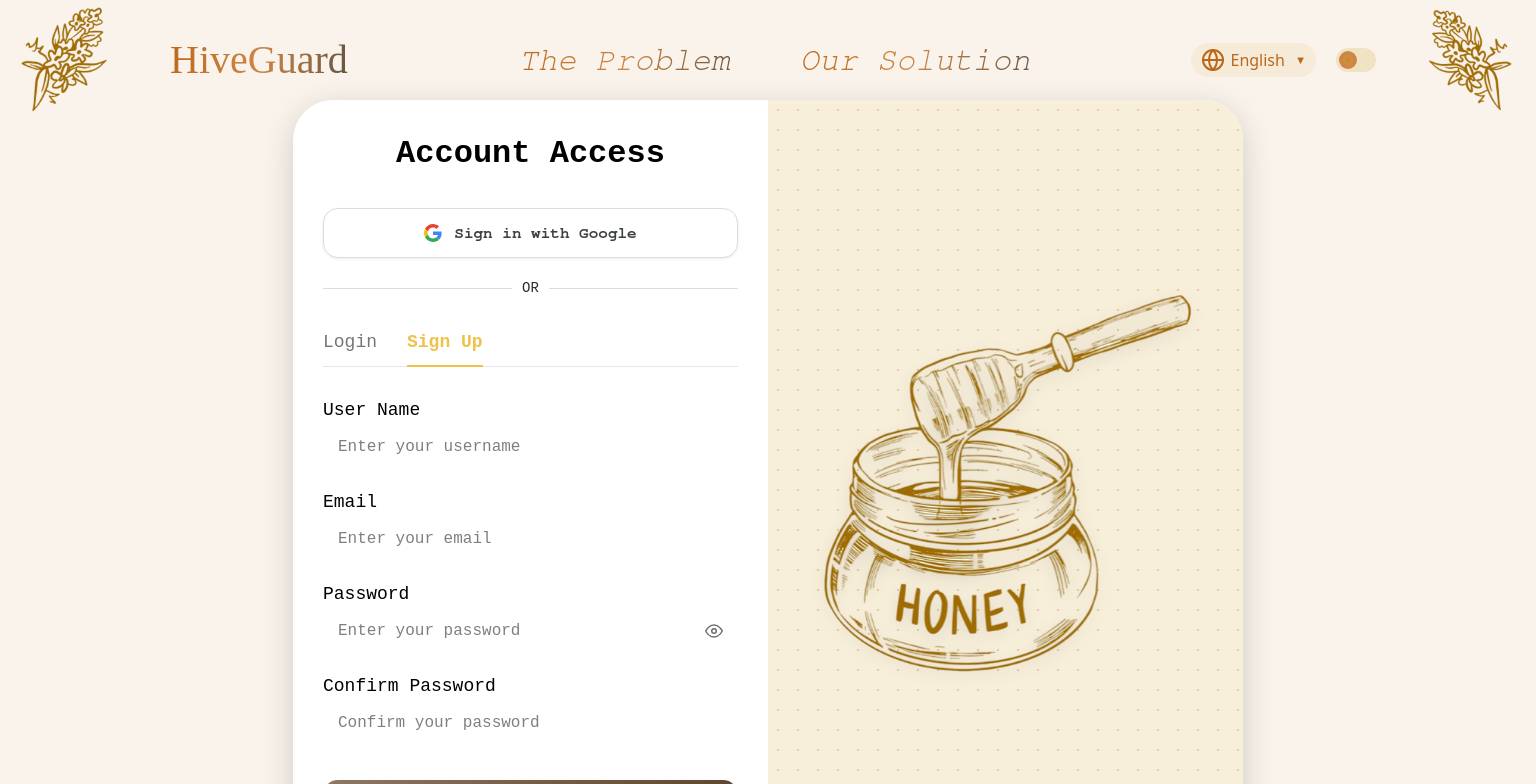
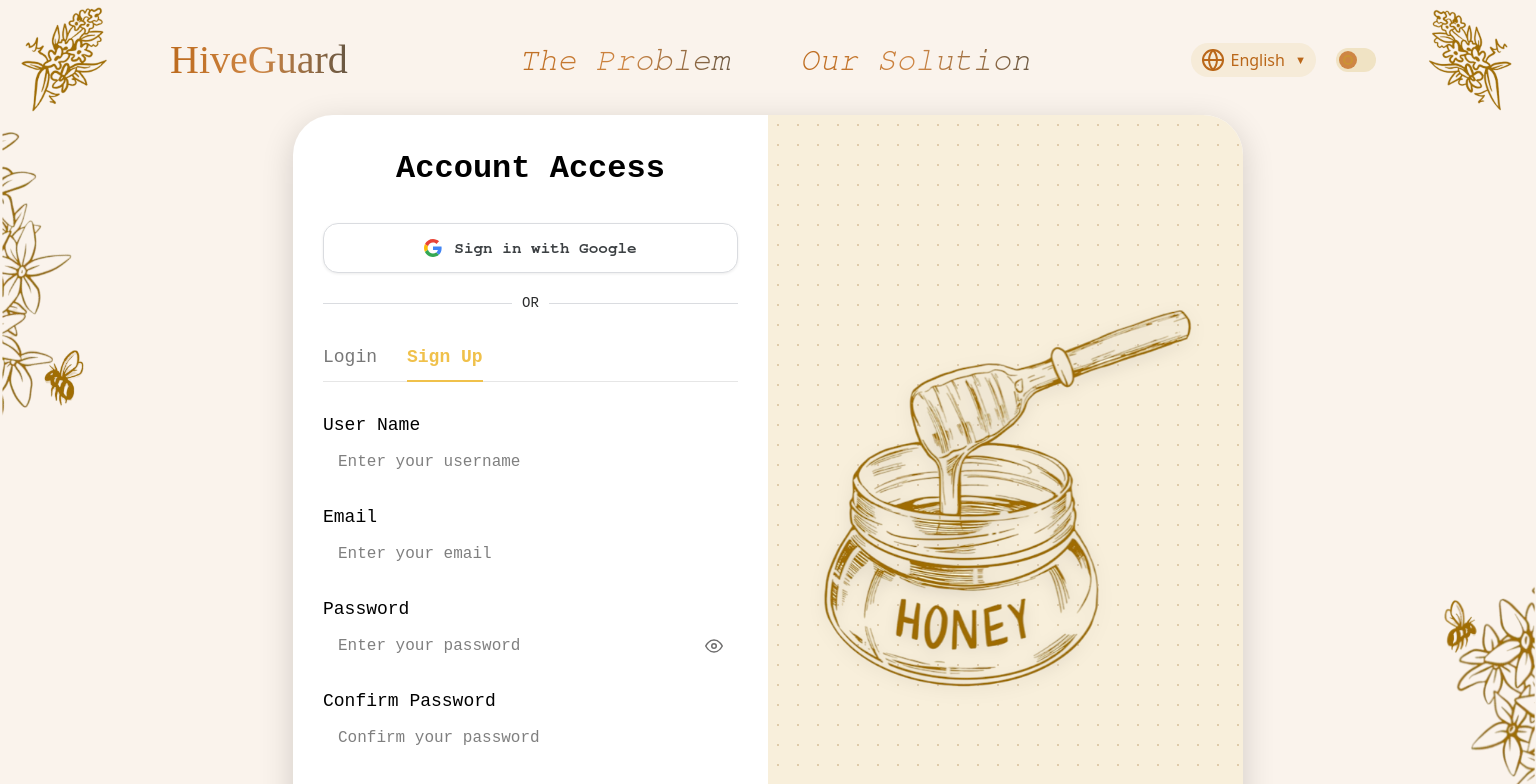
Before and after one commit to MbadaShehade/testingDeployment, a Next.js app: page /login in a window 1536 px wide. Shown: the top 784 px of the page. Built offline with nearby package versions, Linux system fonts and the light colour scheme.

Commit message:
added sideFlowersLoginPage

```diff
--- a/src/app/components/ServerComponents/SideFlowers/SideFlowers.css
+++ b/src/app/components/ServerComponents/SideFlowers/SideFlowers.css
@@ -51,4 +51,20 @@
       width: 100px;
       height: 300px;
     }
+    .rightSideFlowerLogin {
+      position: absolute;
+      right: 0;
+      top: 580px;
+      width: 100px;
+      height: 300px;
+      z-index: 5;
+    }
+    .leftSideFlowerLogin {
+      position: absolute;
+      left: 0;
+      top: 130px;
+      width: 100px;
+      height: 300px;
+      z-index: 5;
+    }
 }
--- a/src/app/components/ServerComponents/SideFlowers/SideFlowers.js
+++ b/src/app/components/ServerComponents/SideFlowers/SideFlowers.js
@@ -1,13 +1,19 @@
+'use client';
 import './SideFlowers.css';
 import Image from 'next/image';
 import rightSideFlower from '/public/rightSideFlower.png';
 import leftSideFlower from '/public/leftSideFlower.png';
 import ClientWrapper from '../../ClientComponents/ClientSidesWrapper/ClientWrapper';
+import { usePathname } from 'next/navigation';
 
 export default function SideFlowers() {
+    const pathname = usePathname();
+
     return (
         <ClientWrapper>
             <div>
+                {pathname === '/' && (
+                    <>
                         <Image src={rightSideFlower} className="rightSideFlower" alt="rightSideFlower" draggable={false} />
                         <Image src={leftSideFlower} className="leftSideFlower" alt="leftSideFlower" draggable={false} />
                         <Image src={rightSideFlower} className="rightSideFlower2" alt="rightSideFlower" draggable={false} />
@@ -15,6 +21,14 @@ export default function SideFlowers() {
                         <Image src={rightSideFlower} className="rightSideFlower3" alt="rightSideFlower" draggable={false} />
                         <Image src={leftSideFlower} className="leftSideFlower3" alt="leftSideFlower" draggable={false} />
                         <Image src={rightSideFlower} className="rightSideFlower4" alt="rightSideFlower" draggable={false} />
+                    </>
+                )}
+                {pathname === '/login' && (
+                    <>
+                        <Image src={rightSideFlower} className="rightSideFlowerLogin" alt="rightSideFlower" draggable={false} />
+                        <Image src={leftSideFlower} className="leftSideFlowerLogin" alt="leftSideFlower" draggable={false} />
+                    </>
+                )}
             </div>
         </ClientWrapper>
     );
--- a/src/app/login/page.js
+++ b/src/app/login/page.js
@@ -1,12 +1,14 @@
 import Header from '../components/ClientComponents/Header/Header';
 import Footer from '../components/ServerComponents/Footer/Footer';
 import LoginPage from '../components/ClientComponents/LoginPage/LoginPage';
+import SideFlowers from '../components/ServerComponents/SideFlowers/SideFlowers';
 import './login-page.css';
 
 export default function Login() {
   return (
     <div className="login-page-container">
       <Header isLoggedIn={false}/>
+      <SideFlowers />
       <LoginPage />
       <Footer />
     </div>
```
Lines whose indentation alone changed are shown as unchanged.
